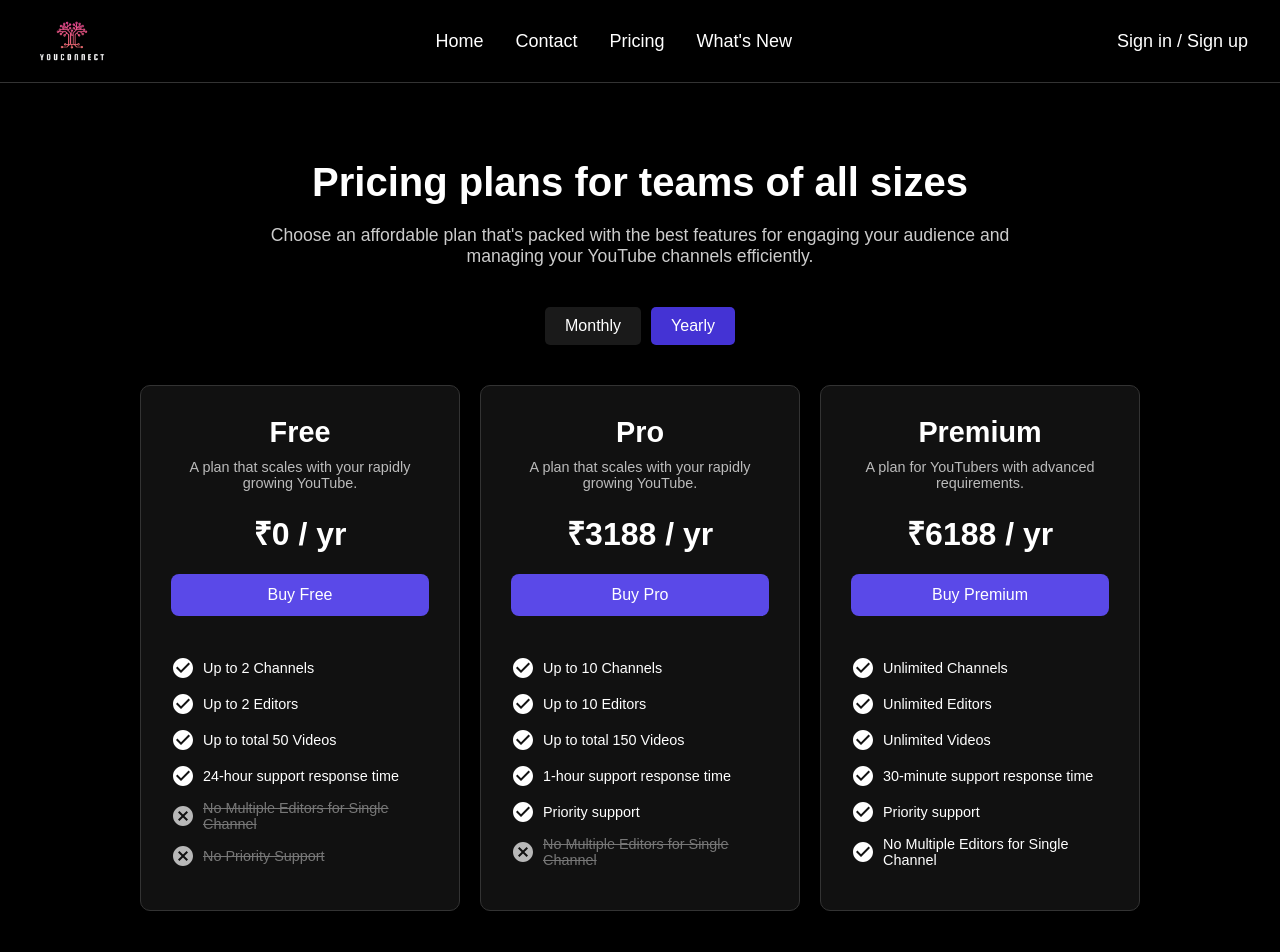
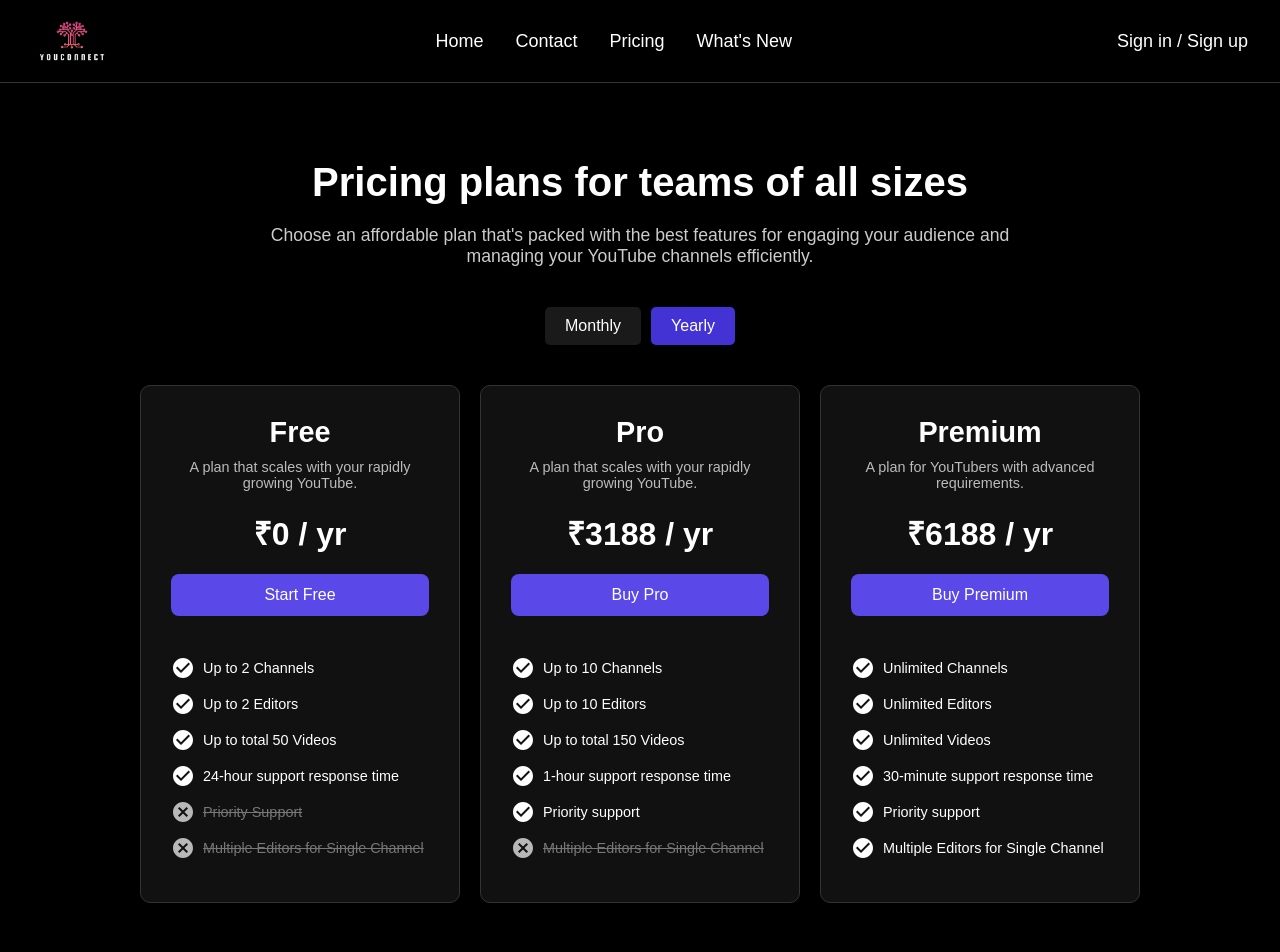
Before and after one commit to Ameysankhe/YouConnect, a React (Create React App) app in the folder client/: page /pricing in a window 1280 px wide. Shown: the top 952 px of the page. Built offline with nearby package versions, Linux system fonts and the light colour scheme.

Commit message:
twenty-fifth commit

```diff
--- a/client/src/components/Pricing.jsx
+++ b/client/src/components/Pricing.jsx
@@ -20,8 +20,8 @@ const Pricing = () => {
                 { text: 'Up to total 50 Videos', available: true },
                 // { text: 'Normal Analytics', available: true },
                 { text: '24-hour support response time', available: true },
-                { text: 'No Multiple Editors for Single Channel', available: false },
-                { text: 'No Priority Support', available: false },
+                { text: 'Priority Support', available: false },
+                { text: 'Multiple Editors for Single Channel', available: false },
                 // { text: 'No Custom Integration', available: false },
             ],
         },
@@ -37,7 +37,7 @@ const Pricing = () => {
                 // { text: 'Advance Analytics', available: true },
                 { text: '1-hour support response time', available: true },
                 { text: 'Priority support', available: true },
-                { text: 'No Multiple Editors for Single Channel', available: false },
+                { text: 'Multiple Editors for Single Channel', available: false },
                 // { text: 'No Custom Integration', available: false },
             ],
         },
@@ -53,7 +53,7 @@ const Pricing = () => {
                 // { text: 'Advance Analytics', available: true },
                 { text: '30-minute support response time', available: true },
                 { text: 'Priority support', available: true },
-                { text: 'No Multiple Editors for Single Channel', available: true },
+                { text: 'Multiple Editors for Single Channel', available: true },
                 // { text: 'Dedicated account manager', available: true },
                 // { text: 'Custom integrations', available: true },
             ],
@@ -93,7 +93,10 @@ const Pricing = () => {
                                 {isYearly ? plan.yearlyPrice : plan.monthlyPrice} /{' '}
                                 {isYearly ? 'yr' : 'mo'}
                             </h3>
-                            <button className="buy-button">Buy {plan.title}</button>
+                            {/* <button className="buy-button">Buy {plan.title}</button> */}
+                            <button className="buy-button">
+                                {plan.title === 'Free' ? 'Start Free' : `Buy ${plan.title}`}
+                            </button>
                             <ul className="features">
                                 {plan.features.map((feature, i) => (
                                     <li key={i} className={feature.available ? 'available' : 'unavailable'}>
```
